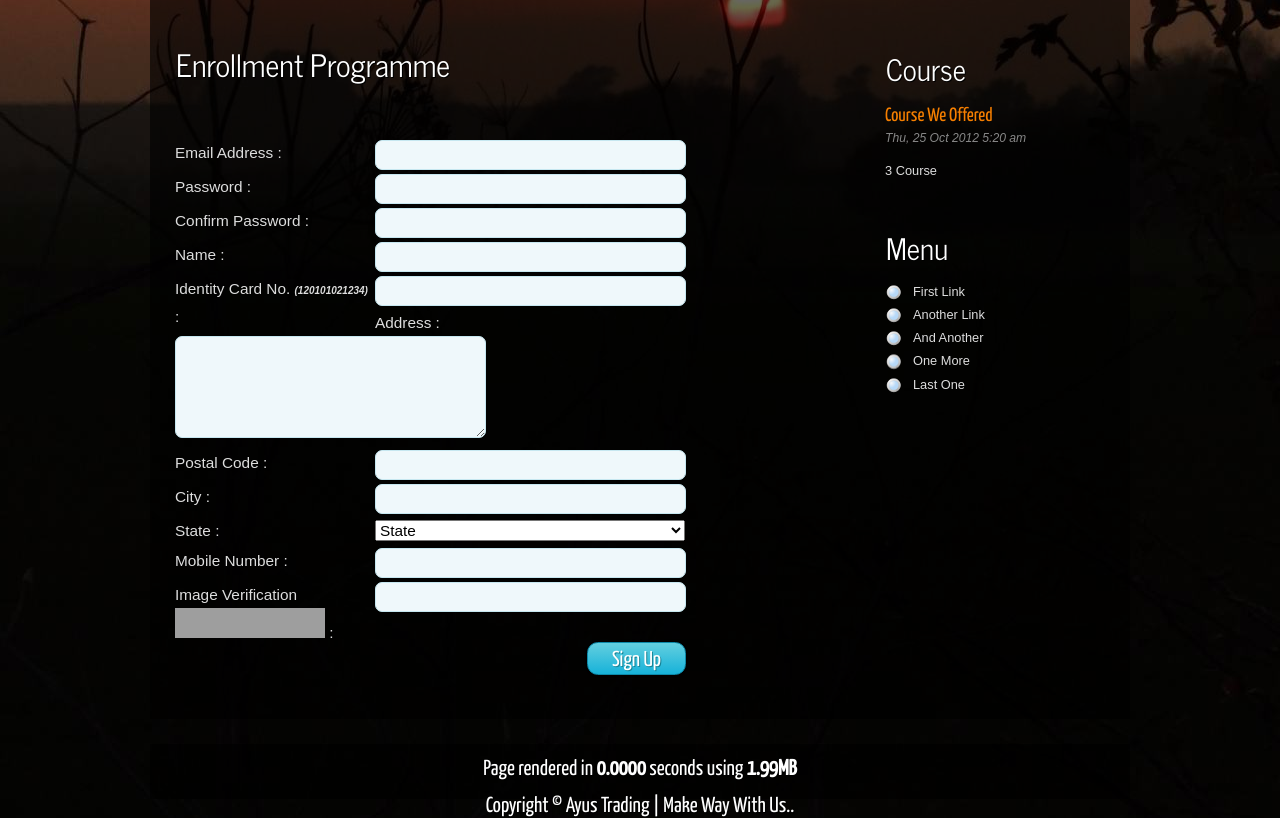
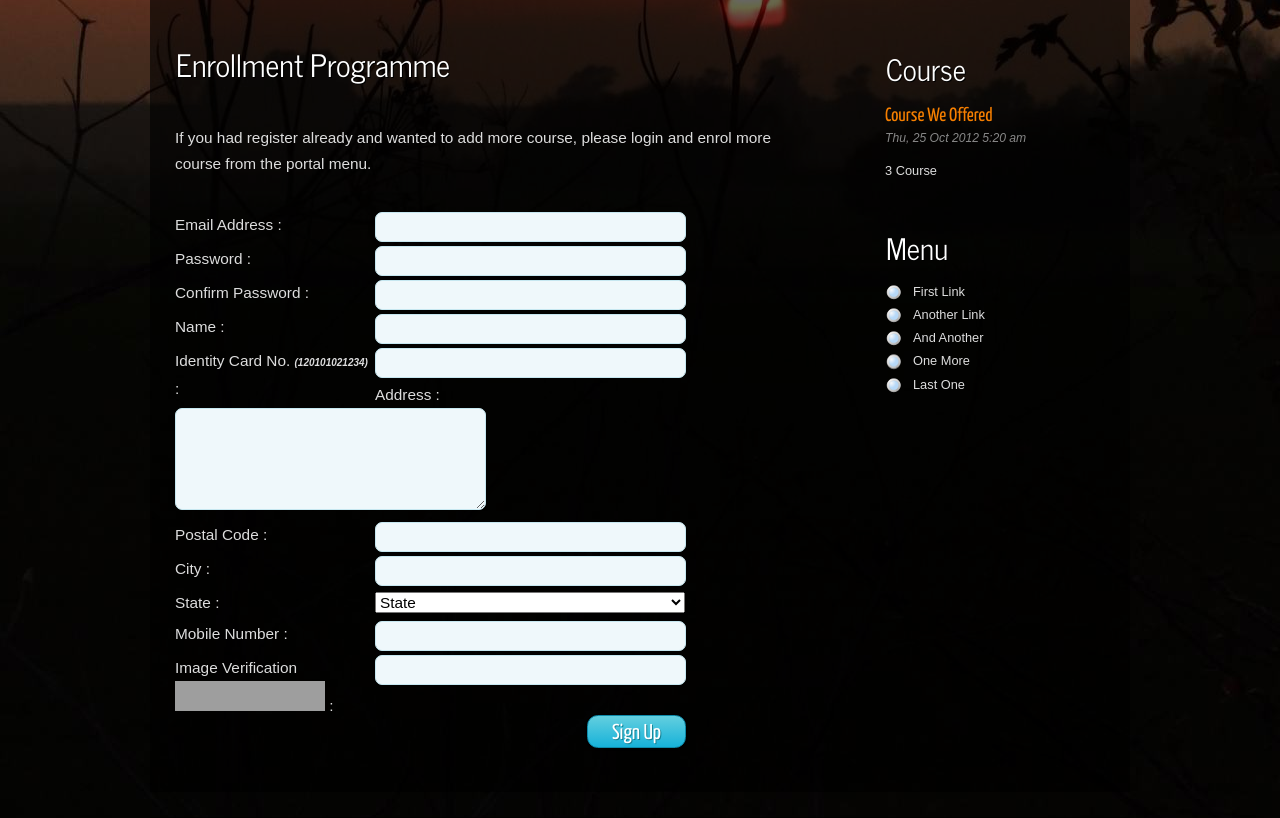
Before and after one commit to kroos/client-moodle-system, a CodeIgniter app: page /systlms/index.php/myilmu/enrol in a window 1280 px wide. Shown: the part 275-1093 px from the top of the page. Run offline with CodeIgniter, Linux system fonts and the light colour scheme; some libraries are stand-ins or nearby versions; grey boxes are pictures that could not be loaded.

Commit message:
- user registration course

```diff
--- a/application/models/course.php
+++ b/application/models/course.php
@@ -20,6 +20,12 @@
 			{
 				return $this->db->get_where('course', array('id' => $id));
 			}
+
+		function course_code($code)
+			{
+				return $this->db->get_where('course', array('code_course' => $code));
+			}
+
 //UPDATE
 
 
--- a/application/models/user_code_course.php
+++ b/application/models/user_code_course.php
@@ -15,6 +15,12 @@
 			{
 				return $this->db->get_where('user_code_course', array('username' => $username));
 			}
+
+		function user_code_course($username, $code_course)
+			{
+				return $this->db->get_where('user_code_course', array('username' => $username, 'code_course' => $code_course));
+			}
+
 //UPDATE
 		function update_user_c_activate($username, $code_course, $activate)
 			{
@@ -26,16 +32,21 @@
 				return $this->db->where(array('username' => $username, 'activate' => $activate))->update('user_code_course', array('code_course' => $code_course));
 			}
 
+		function update_user_course_graduate($username, $code_course, $graduate)
+			{
+				return $this->db->where(array('username' => $username, 'code_course' => $code_course))->update('user_code_course', array('graduate' => $graduate));
+			}
+
 //INSERT
-		function insert_user_course($username, $code_course, $activate)
+		function insert_user_course($username, $code_course, $activate, $graduate)
 			{
-				return $this->db->insert('user_code_course', array('user_role' => $user_role, 'description' => $description, 'description' => $description));
+				return $this->db->insert('user_code_course', array('username' => $username, 'code_course' => $code_course, 'activate' => $activate, 'graduate' => $graduate));
 			}
 
 //DELETE
 		function delete_user_course($username)
 			{
-				return $this->db->delete('user_code_course', array('id' => $id));
+				return $this->db->delete('user_code_course', array('username' => $username));
 			}
 	}
 ?>
--- a/application/views/enrol.php
+++ b/application/views/enrol.php
@@ -4,6 +4,7 @@
 
 		<h1>Enrollment <?=$q->course?> Programme</h1>
 		<p><?=@$info?></p>
+		<p>If you had register already and wanted to add more course, please login and enrol more course from the portal menu.</p>
 		<?=form_open('')?>
 		<div class="form_settings">
 			<p><span>Email Address : </span>
--- a/application/views/user/base_template_user.php
+++ b/application/views/user/base_template_user.php
@@ -31,7 +31,7 @@
 			<p> of : </p>
 				<ol>
 					<?foreach($y->result() as $e):?>
-						<li><?=$e->code_course?></li>
+						<li><?=$this->course->course_code($e->code_course)->row()->course?></li>
 					<?endforeach?>
 				</ol>
 		<?endif?>
--- a/application/views/user/home.php
+++ b/application/views/user/home.php
@@ -2,8 +2,10 @@
 
 	<? startblock('content') ?>
 		<h1>Course List</h1>
+		<p>Welcome to <?=$this->config->item('title')?> Tution Center. You may enrol more course from here.</p>
+		<?=@$info?>
 		<?if($a->num_rows() < 1):?>
-			<p><b>No Course Have Been Created</b></p>
+			<p><b>All course learned already.</b></p>
 		<?else:?>
 			<table style="width:100%; border-spacing:0;">
 				<tr>
@@ -19,7 +21,7 @@
 						<td><?=$t->course?></td>
 						<td><?=$t->description?></td>
 						<td><?=$t->week?> Week</td>
-						<td><div class="demo"><?=anchor('myilmu/enrol'.$t->id, 'Enrol', array('title' => 'Enrol'))?></div></td>
+						<td><div class="demo"><?=anchor('user/myilmu/enrol/'.$t->id, 'Enrol', array('title' => 'Enrol'))?></div></td>
 					</tr>
 				<?endforeach?>
 			</table>
```
Also changed, not shown: application/controllers/user/myilmu.php (+49 -6 lines), systlms.sql (+14 -7 lines).
